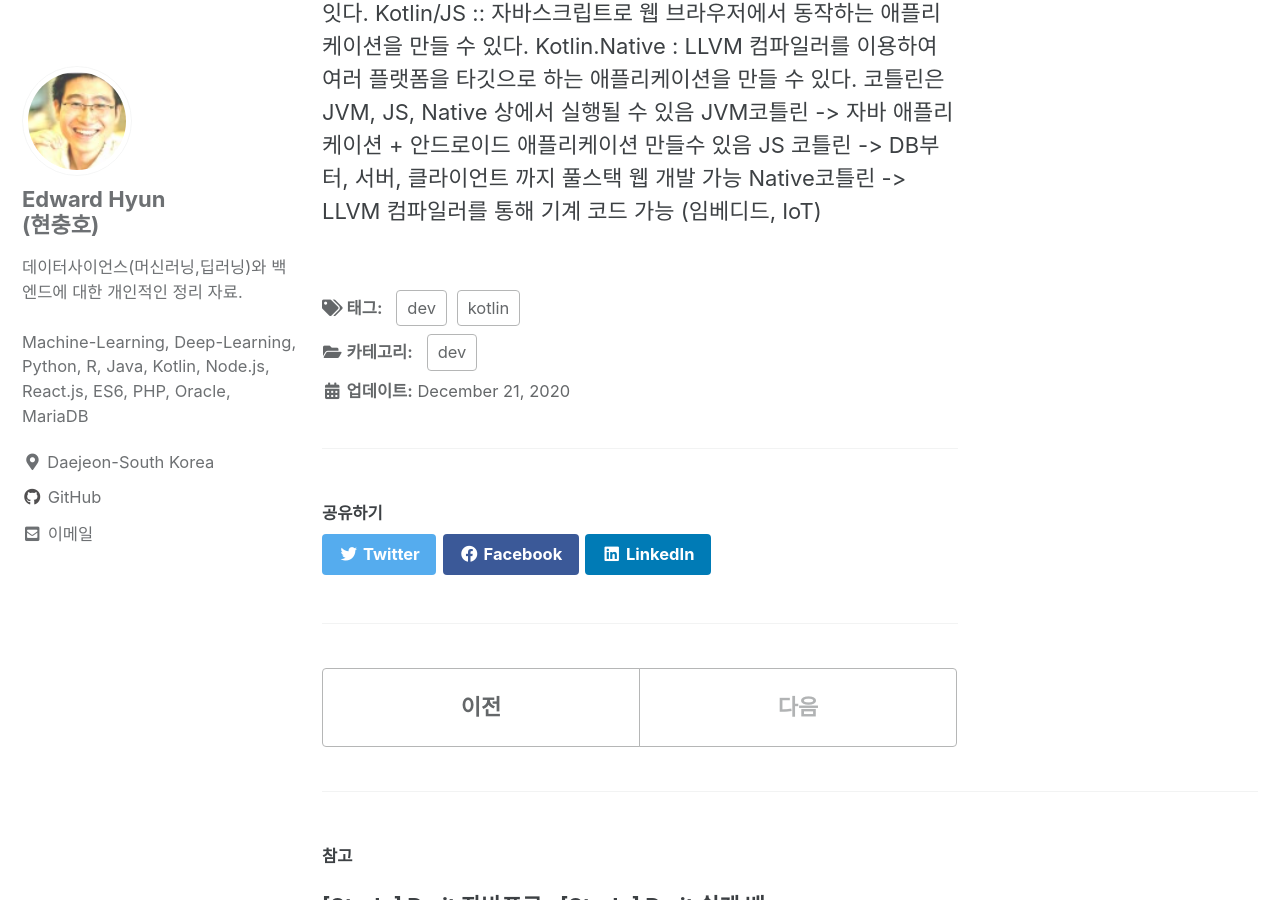
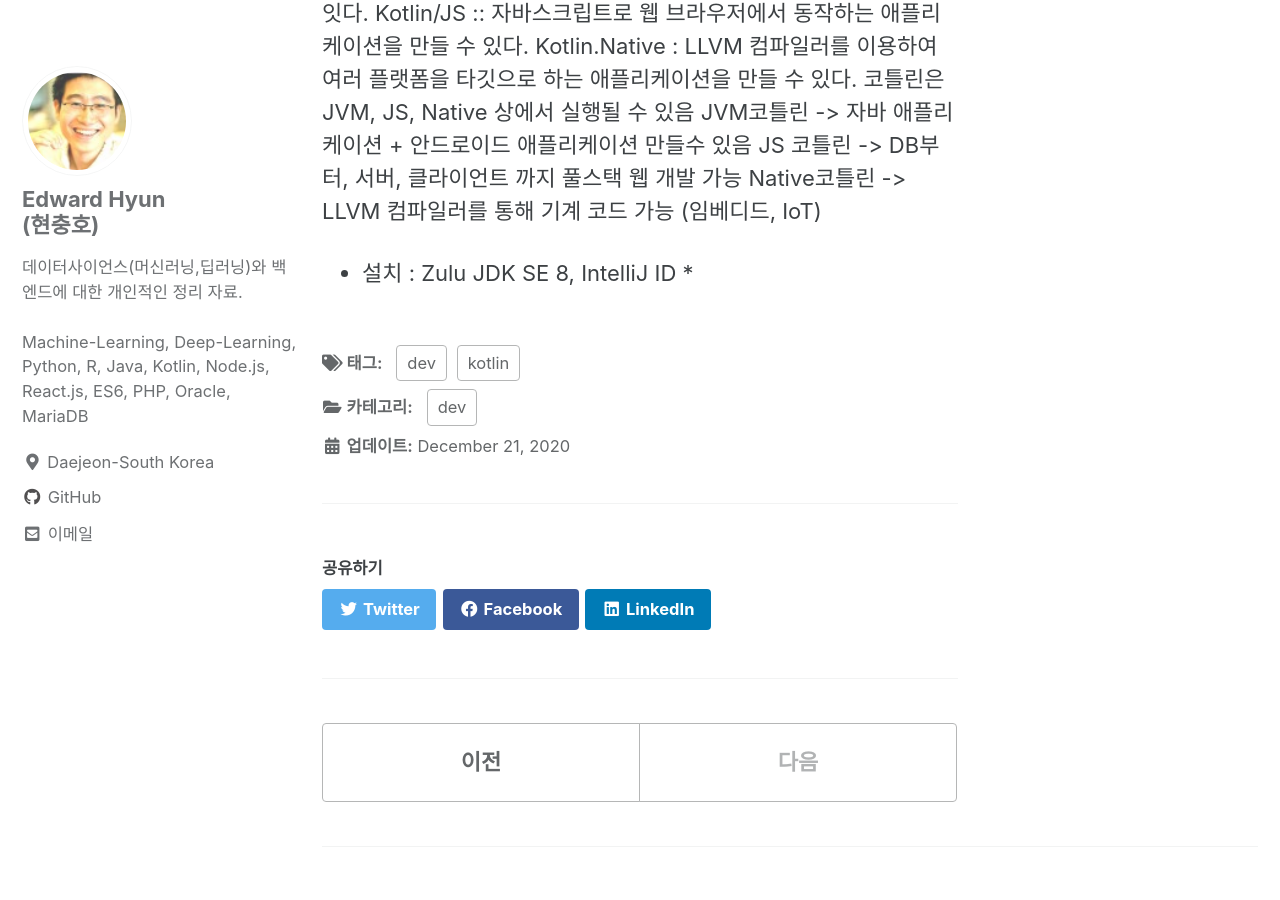
Before and after one commit to iamhch24/iamhch24.github.io, a Jekyll site: the page built from _posts/2020-12-21-[Study] Do it 코틀린 프로그래밍.md, in a window 1280 px wide and 900 px high, scrolled down 331 px. Built offline with Jekyll 4.4.1, drawn with Linux system fonts in a browser that asks for light colours; cached includes are drawn as plain includes.

Commit message:
_posts/2020-12-21-[Study] Do it 코틀린 프로그래밍.md updated from https://stackedit.io/

```diff
--- a/_posts/2020-12-21-[Study] Do it 코틀린 프로그래밍.md
+++ b/_posts/2020-12-21-[Study] Do it 코틀린 프로그래밍.md
@@ -18,7 +18,8 @@ JVM코틀린 -> 자바 애플리케이션 + 안드로이드 애플리케이션
 JS 코틀린 -> DB부터, 서버, 클라이언트 까지 풀스택 웹 개발 가능
 Native코틀린 -> LLVM 컴파일러를 통해 기계 코드 가능 (임베디드, IoT)
 
-
+* 설치 : Zulu JDK SE 8, IntelliJ ID
+*
 <!--stackedit_data:
-eyJoaXN0b3J5IjpbMTE0MDg5ODkwN119
+eyJoaXN0b3J5IjpbMTU3Mjc2Mzc4LDExNDA4OTg5MDddfQ==
 -->
```
